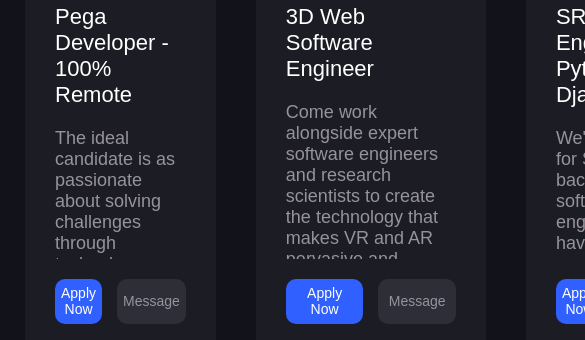
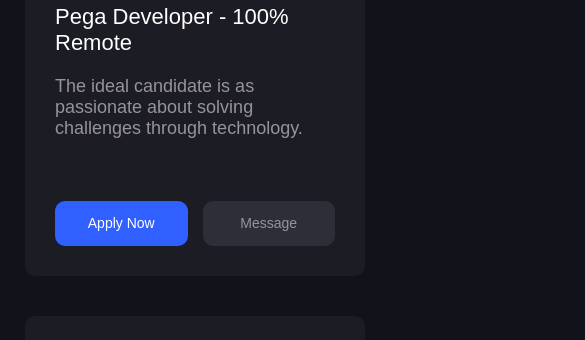
Before and after one commit to Oscar-Gallardo/CleverJobs, a plain HTML site: page index.html in a window 390 px wide. Shown: the part 301-641 px from the top of the page, 585 px wide, since content can reach past the window. Drawn offline with Linux system fonts and the light colour scheme.

Commit message:
added media queries to make the website responsive

```diff
--- a/css/style.css
+++ b/css/style.css
@@ -165,3 +165,14 @@ header {
     color: #fff;
     margin-right: 15px;
 }
+
+@media screen and (max-width: 930px) {
+    .jobs-wrapper {
+        grid-template-columns: repeat(2, 1fr);
+    }
+}
+@media screen and (max-width: 600px) {
+    .jobs-wrapper {
+        grid-template-columns: repeat(1, 1fr);
+    }
+}
```
